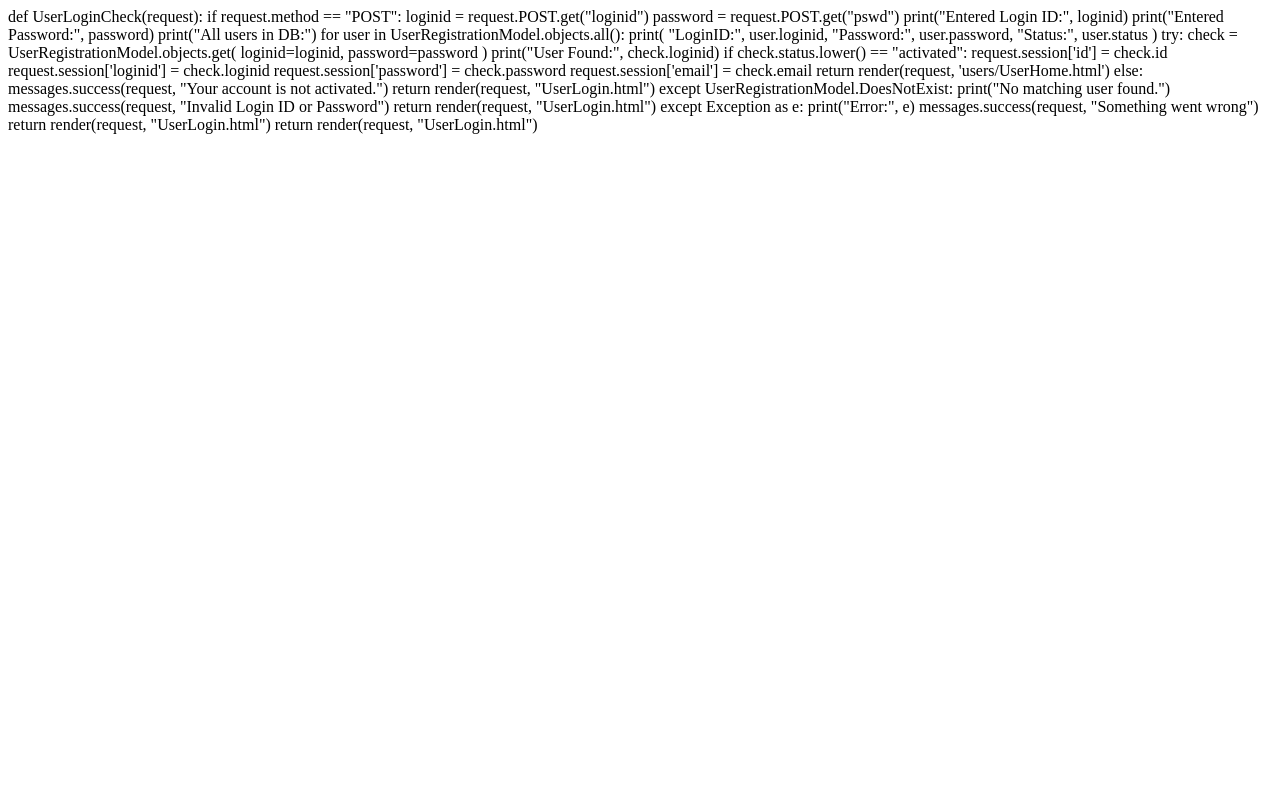
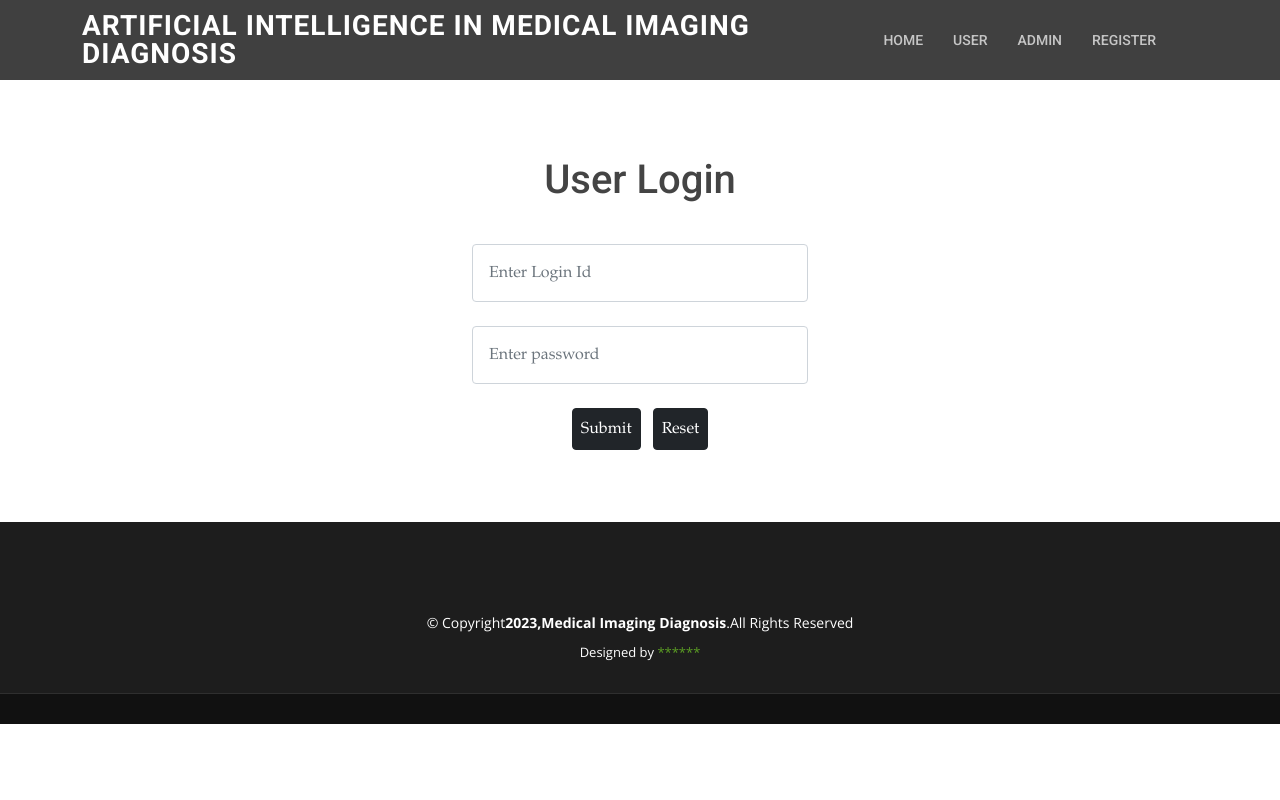
Before and after one commit to nikhitha-1012/medical-imaging-diagnosis, a Django app: page /UserLogin/ in a window 1280 px wide. Run offline with Django 4.2, Linux system fonts and the light colour scheme; some libraries are stand-ins or nearby versions.

Commit message:
Updated UserLogin page

```diff
--- a/CODE/medicals/assets/templates/UserLogin.html
+++ b/CODE/medicals/assets/templates/UserLogin.html
@@ -1,45 +1,75 @@
-def UserLoginCheck(request):
-    if request.method == "POST":
-        loginid = request.POST.get("loginid")
-        password = request.POST.get("pswd")
+{% extends 'base.html' %}
+{% load static %}
 
-        print("Entered Login ID:", loginid)
-        print("Entered Password:", password)
+{% block title %}User Login{% endblock %}
+{% block user_login %}active{% endblock %}
 
-        print("All users in DB:")
-        for user in UserRegistrationModel.objects.all():
-            print(
-                "LoginID:", user.loginid,
-                "Password:", user.password,
-                "Status:", user.status
-            )
+{% block content %}
+<style>
+    .jumbotron {
+        font-family: "Book Antiqua";
+        background: white;
+        margin-top: 100px;
+    }
 
-        try:
-            check = UserRegistrationModel.objects.get(
-                loginid=loginid,
-                password=password
-            )
+    input[type=text] {
+        padding: 1rem;
+        width: 21rem;
 
-            print("User Found:", check.loginid)
+    }
 
-            if check.status.lower() == "activated":
-                request.session['id'] = check.id
-                request.session['loginid'] = check.loginid
-                request.session['password'] = check.password
-                request.session['email'] = check.email
-                return render(request, 'users/UserHome.html')
-            else:
-                messages.success(request, "Your account is not activated.")
-                return render(request, "UserLogin.html")
+    input[type=password] {
+        padding: 1rem;
+        width: 21rem;
+    }
+</style>
 
-        except UserRegistrationModel.DoesNotExist:
-            print("No matching user found.")
-            messages.success(request, "Invalid Login ID or Password")
-            return render(request, "UserLogin.html")
+<div class="jumbotron">
+    <div class="container">
+        <div class="row justify-content-center">
+            <div class="col-md-6">
+                <h1 class="text-center p-2">User Login</h1> <br>
+                <form action="{% url 'UserLoginCheck' %}" method="POST" class="text-primary" >
+                    {% csrf_token %}
 
-        except Exception as e:
-            print("Error:", e)
-            messages.success(request, "Something went wrong")
-            return render(request, "UserLogin.html")
+                    <center>
+                        <div class="form-group row">
+                            <div class="">
+                                <input type="text" class="form-control" name="loginid" required
+                                    placeholder="Enter Login Id">
+                            </div>
+                        </div>
+                        <br>
+                        <div class="form-group row">
+                            <div class="">
+                                <input type="password" class="form-control" name="pswd" required
+                                    placeholder="Enter password">
+                            </div>
+                        </div>
+                    </center>
 
-    return render(request, "UserLogin.html")
+                    <div class="form-group row">
+                        <div class="col-md-12">
+
+                            <br>
+                            <center>
+                                <input type="submit" class = "btn btn-dark p-2"> &nbsp;
+                                <input type="reset" class = "btn btn-dark p-2">
+                            </center>
+                        </div>
+                    </div>
+
+
+                    <!-- Message -->
+                    {% if messages %}
+                    {% for message in messages %}
+                    <p align="center" class="text-primary"> {{ message }}</p>
+                    {% endfor %}
+                    {% endif %}
+
+                </form>
+            </div>
+        </div>
+    </div>
+</div>
+{% endblock %}
```
